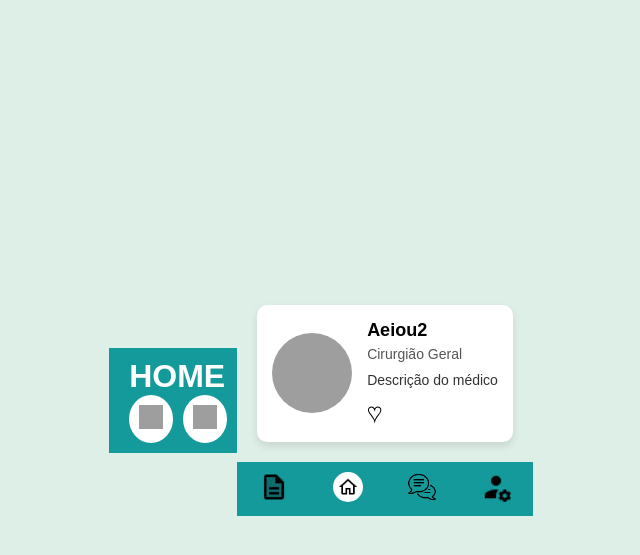
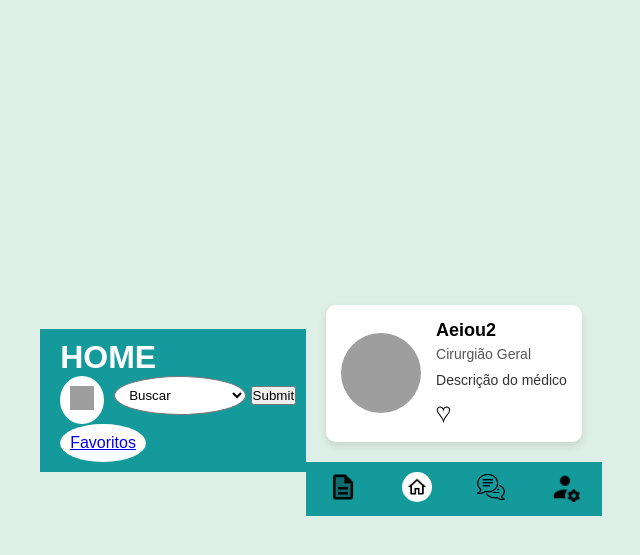
Before and after one commit to Igor2427/H.E.M, a Django app: template site/HEM/appHEM/templates/home_paciente.html in a window 1280 px wide. Shown: the top 555 px of the page, without its empty margins (319-959 px from the left). Run offline with Django 3.2, Linux system fonts and the light colour scheme; the template is opened without the code that fills it: values that come from a table or form of the project are taken from there, others are empty; data comes from the database, SQL or seed files in the repository; grey boxes are pictures that could not be loaded.

Commit message:
filtrar medicos pela especialidade

```diff
--- a/site/HEM/appHEM/templates/home_paciente.html
+++ b/site/HEM/appHEM/templates/home_paciente.html
@@ -15,7 +15,20 @@
             <h1>HOME</h1>
             <div class="header-icons">
                 <a href="#" class="icon-btn"><img src="calendar_icon.png" alt="Calendário"></a>
-                <a href="#" class="icon-btn"><img src="search_icon.png" alt="Buscar"></a>
+                <form action="." method="get">
+                    <select id="opcoes" class="icon-btn" name="opcoes">
+                        <option value="" selected="selected">Buscar</option>
+                        <option value="Anestesista">Anestesista</option>
+                        <option value="Clínico Geral">Clínico Geral</option>
+                        <option value="Dermatologista">Dermatologista</option>
+                        <option value="Neurocirurgiã">Neurocirurgiã</option>
+                        <option value="Oftalmologista">Oftalmologista</option>
+                    </select>
+                    <input type="submit" id="opcoes">
+                </form>
+            </div>
+            <div class="header-icons">
+                <a href="#" class="icon-btn">Favoritos</a>
             </div>
         </div>
     </header>
@@ -44,7 +57,7 @@
         <!-- Footer -->
     <footer>
         <a href="#" class="footer-icon"><img src="icon_file.png" alt="Agenda"></a>
-        <a href="#" class="footer-icon active"><img src="icon_home.png" alt="Home"></a>
+        <a href="{% url 'home_paciente' %}" class="footer-icon active"><img src="icon_home.png" alt="Home"></a>
         <a href="#" class="footer-icon"><img src="icon_message.png" alt="Mensagens"></a>
         <a href="#" class="footer-icon"><img src="icon_profile.png" alt="Perfil"></a>
     </footer>
```
